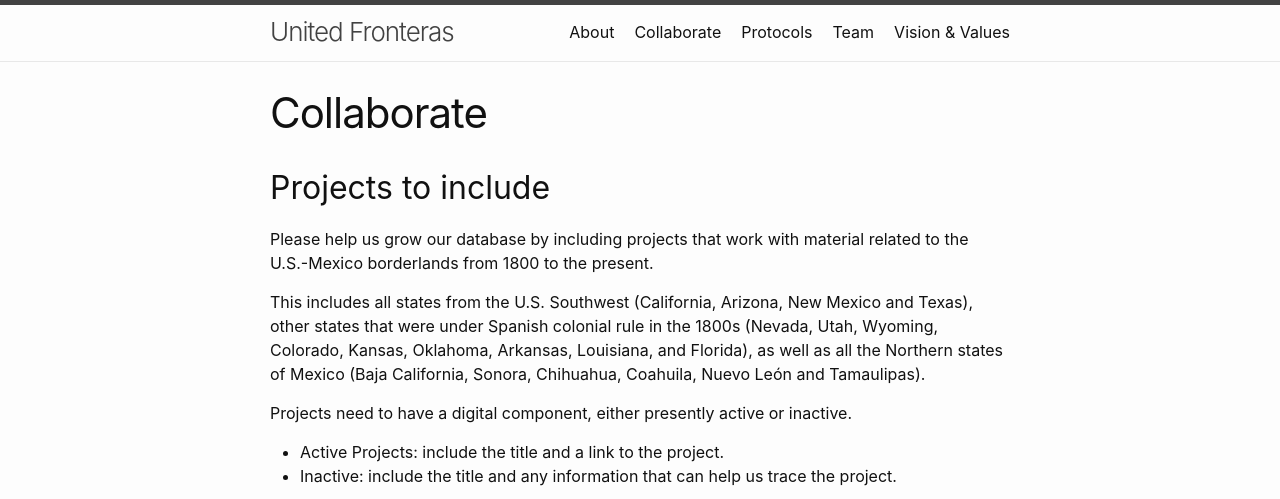
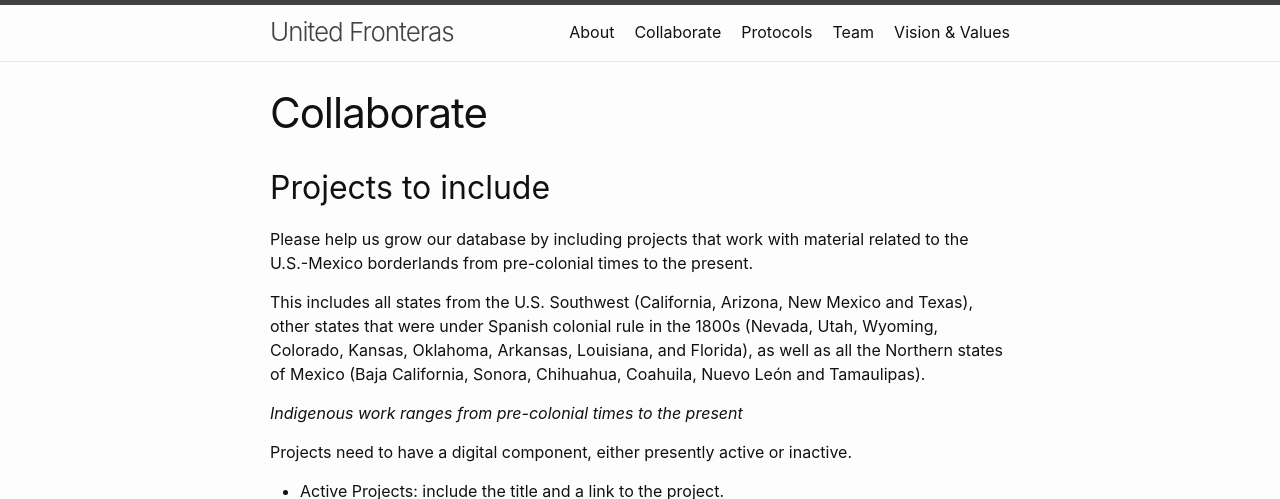
Before and after one commit to sferna109/United-Fronteras-, a Jekyll site: the page built from collaborate.md, in a window 1280 px wide and 1400 px high, cut to the strip 0-499 px from the top of the window. Built offline with Jekyll 4.4.1, drawn with Linux system fonts in a browser that asks for light colours; some of the changed text lies outside the part shown.

Commit message:
Made the graph and logo bigger. Added pre-colonial times to the protocols

```diff
--- a/_layouts/home.html
+++ b/_layouts/home.html
@@ -3,6 +3,6 @@ layout: default
 ---
 
 <div class="home">
-  <p>Hello, frontera</p>
-<img src="\images\logo.jpg">
+  <p>Welcome!</p>
+<img src="\images\logo.jpg" width="2000" height="600">
 </div>
--- a/collaborate.md
+++ b/collaborate.md
@@ -6,20 +6,22 @@ permalink: /collaborate/
 
 ## Projects to include
 
-Please help us grow our database by including projects that work with material related to the U.S.-Mexico borderlands from 1800 to the present.
+Please help us grow our database by including projects that work with material related to the U.S.-Mexico borderlands from pre-colonial times to the present.
 
 This includes all states from the U.S. Southwest (California, Arizona, New Mexico and Texas), other states that were under Spanish colonial rule in the 1800s (Nevada, Utah, Wyoming, Colorado, Kansas, Oklahoma, Arkansas, Louisiana, and Florida), as well as all the Northern states of Mexico (Baja California, Sonora, Chihuahua, Coahuila, Nuevo León and Tamaulipas).
+
+*Indigenous work ranges from pre-colonial times to the present*
 
 Projects need to have a digital component, either presently active or inactive.
 
 - Active Projects: include the title and a link to the project.
 - Inactive: include the title and any information that can help us trace the project.
 
- <iframe src="https://goo.gl/forms/mWNvJbvqC0lTPnCv1"></iframe>
+ <iframe src="https://goo.gl/forms/mWNvJbvqC0lTPnCv1" width="1000" height="500" border="10"></iframe>
 
 **Please see protocols for more details**
 
-Please let us know of people interested in working on Phase 2, the Mexico-Guatemala borderland region, who would like to engage with the project in the near future. Also, if you know people who have projects of this borderland region, please include their name and email or link.
+Please let us know of people interested in working on Phase 2, the Mexico-Central America (Guatemala-Belize, Honduras, El Salvador) borderlands region, who would like to engage with the project in the near future. Also, if you know people who have projects of this borderlands region, please include their name and email or link.
 
 **Contact information:**
 
```
Also changed, not shown: about.md (+1 -1 lines), protocols.md (+3 -1 lines), team.md (+3 -3 lines).
